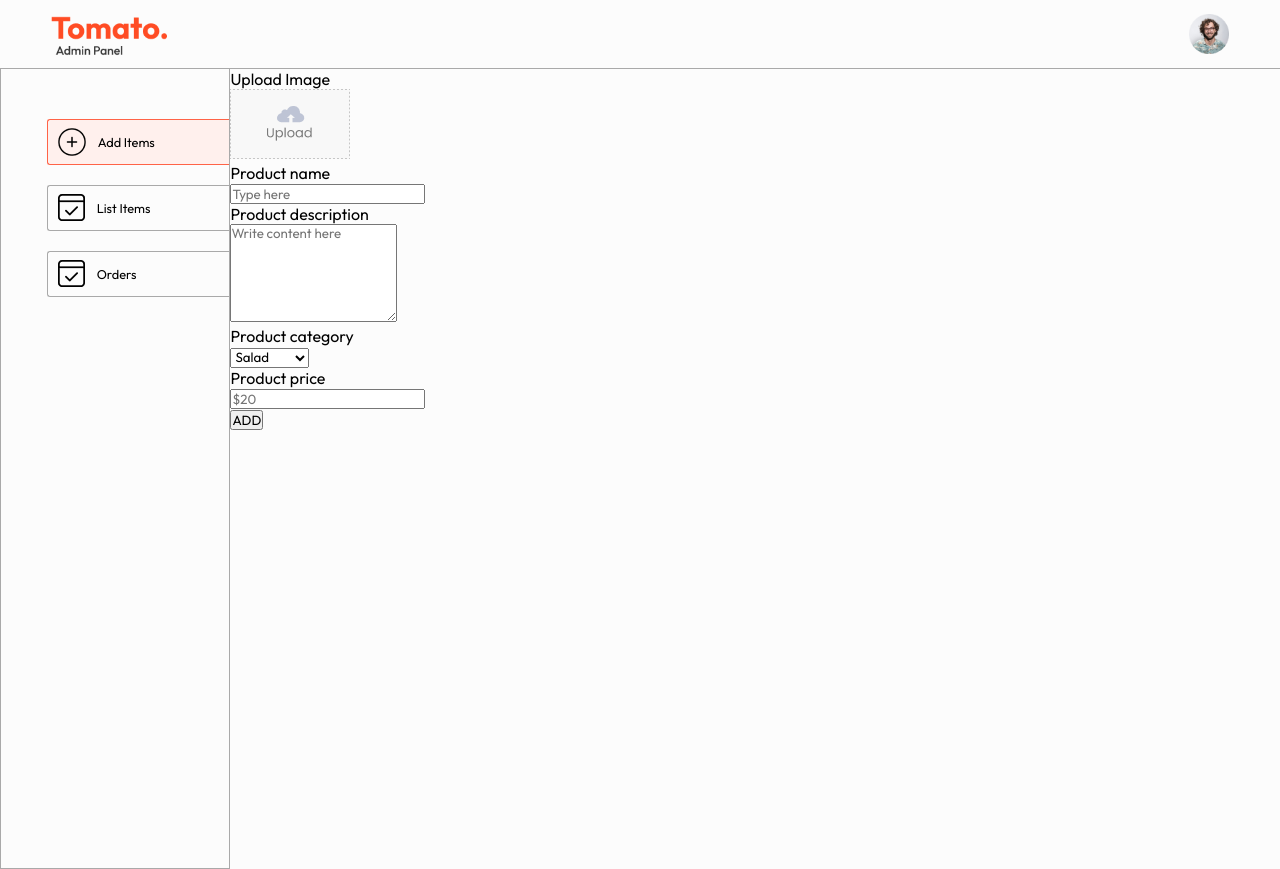
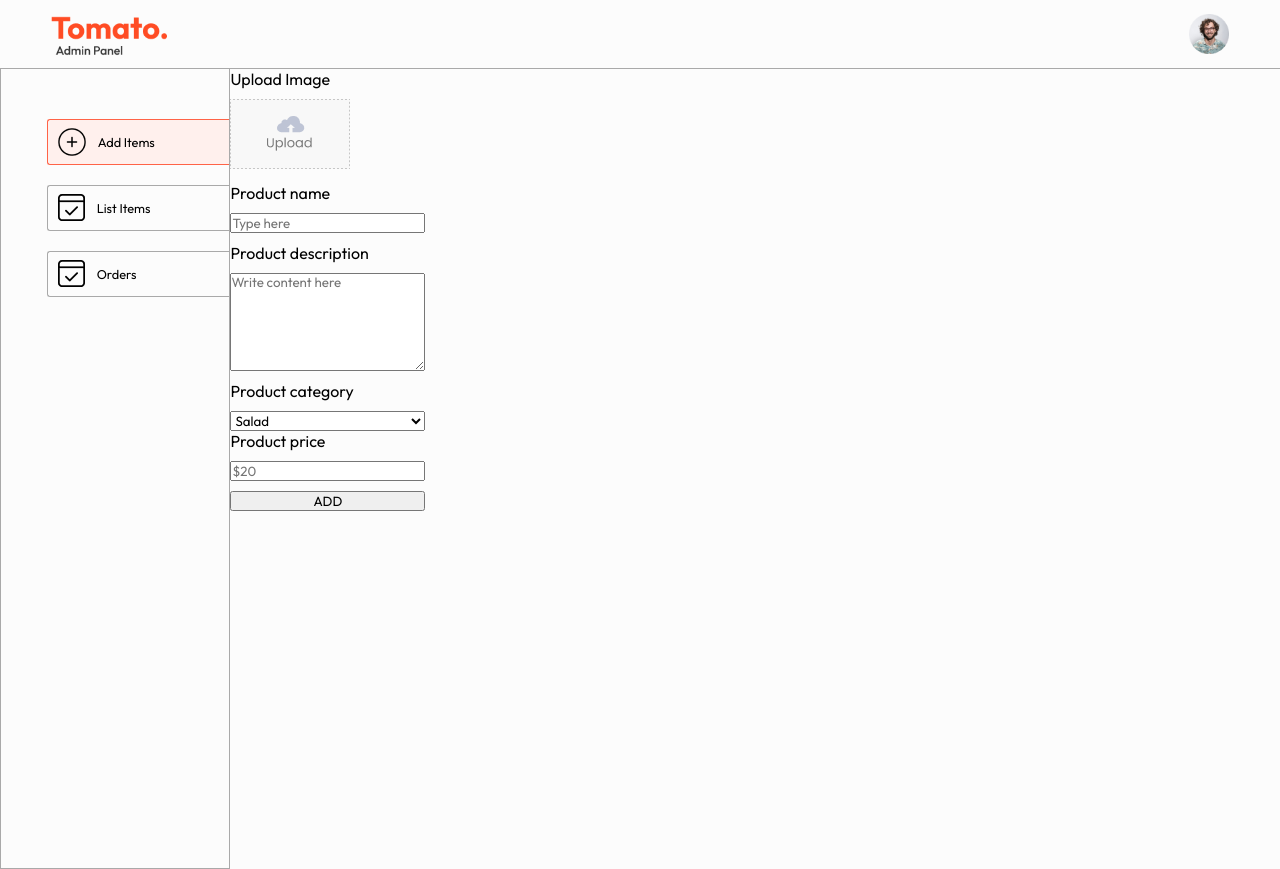
Before and after one commit to siddhartha-creator/Food-Delivery-App, a React (Vite) app in the folder admin/: page /add in a window 1280 px wide. Built offline with nearby package versions, Linux system fonts and the light colour scheme.

Commit message:
Update index.css

```diff
--- a/admin/src/index.css
+++ b/admin/src/index.css
@@ -27,3 +27,9 @@ hr{
 .app-content{
   display: flex;
 }
+
+.flex-col{
+  display: flex;
+  flex-direction: column;
+  gap: 10px;
+}
```
